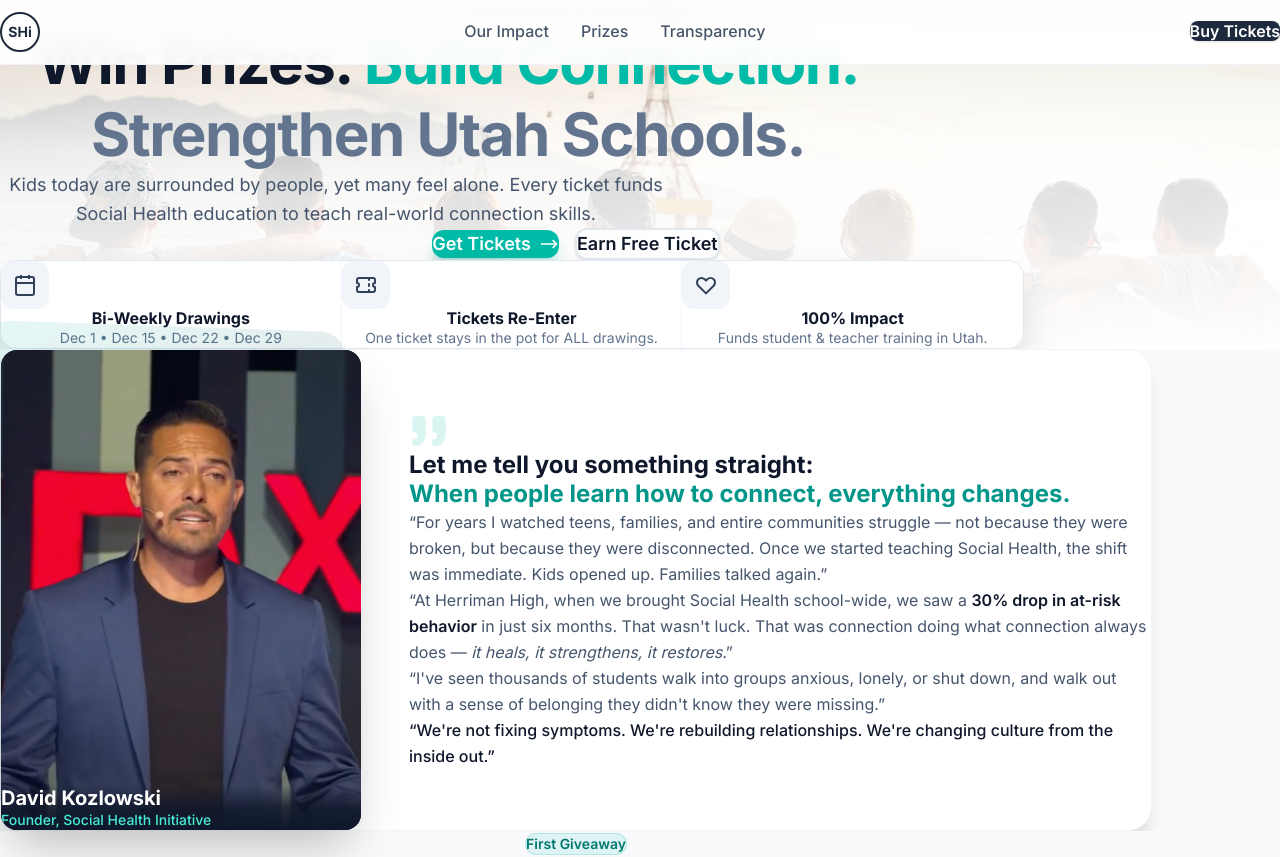
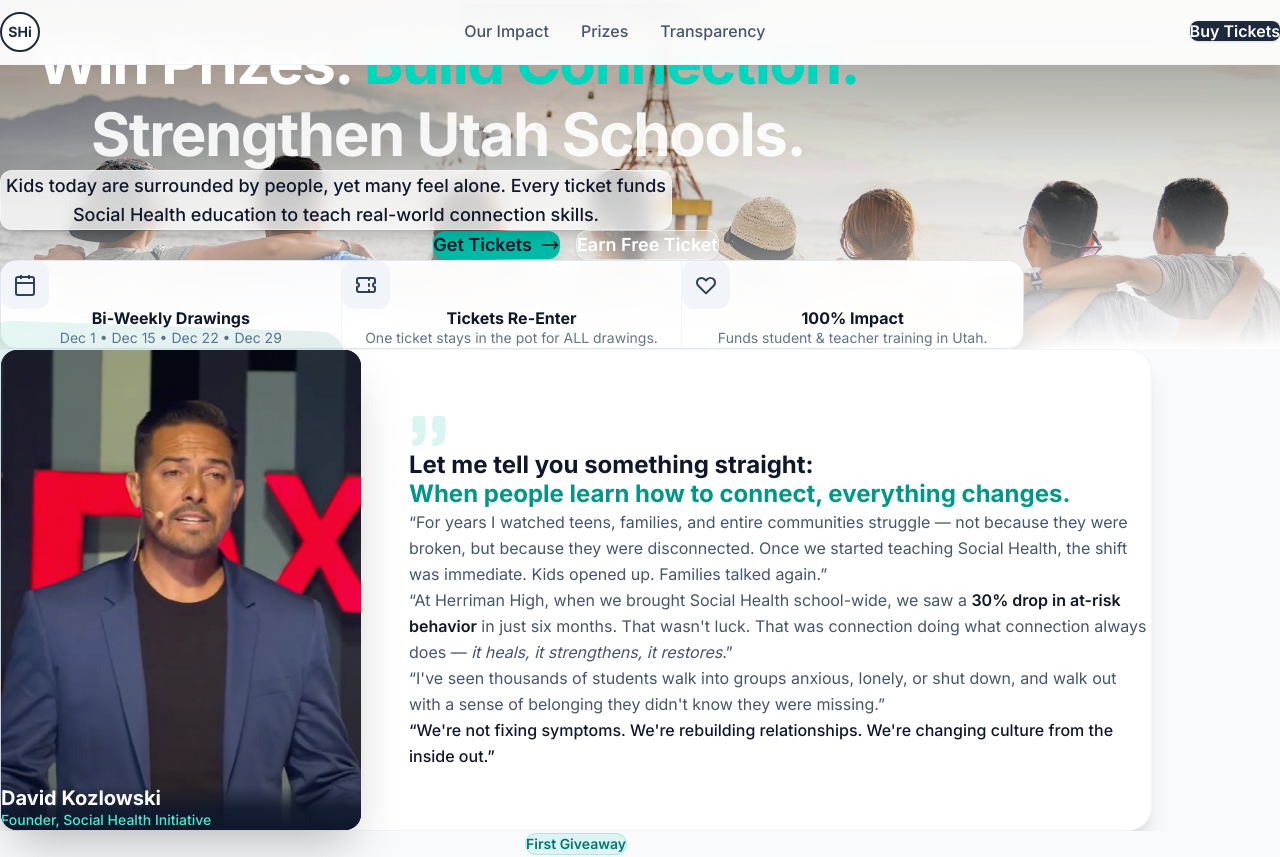
Before and after one commit to danny-nbrain/shi, a Next.js app in the folder raffle/: page / in a window 1280 px wide. Shown: the top 857 px of the page. Built offline with nearby package versions, Linux system fonts and the light colour scheme.

Commit message:
Hero styling: match desired screenshot (white headline + subheadline card)

```diff
--- a/raffle/app/components/Hero.tsx
+++ b/raffle/app/components/Hero.tsx
@@ -15,39 +15,39 @@
       />
       <div
         aria-hidden="true"
-        className="absolute inset-0 bg-gradient-to-b from-white/30 via-white/85 to-white"
+        className="absolute inset-0 bg-gradient-to-b from-slate-950/35 via-slate-900/10 to-white"
       />
 
       {/* Content */}
       <div className="relative">
-        <div className="mx-auto max-w-6xl px-4 sm:px-6 lg:px-8 pt-28 pb-16 text-center">
+        <div className="mx-auto max-w-6xl px-4 sm:px-6 lg:px-8 pt-28 pb-14 text-center">
           {/* Badge */}
-          <div className="inline-flex items-center gap-2 rounded-full border border-teal-500/20 bg-teal-500/10 px-4 py-2 text-sm font-semibold text-teal-700">
+          <div className="inline-flex items-center gap-2 rounded-full bg-slate-900/70 px-4 py-2 text-sm font-semibold text-white shadow-sm backdrop-blur">
             <span className="relative flex h-2 w-2">
               <span className="absolute inline-flex h-full w-full animate-ping rounded-full bg-teal-400 opacity-50" />
-              <span className="relative inline-flex h-2 w-2 rounded-full bg-teal-500" />
+              <span className="relative inline-flex h-2 w-2 rounded-full bg-teal-400" />
             </span>
             SHI Christmas Countdown Raffle
           </div>
 
           {/* Headline */}
-          <h1 className="mx-auto mt-6 max-w-4xl text-balance text-4xl font-extrabold leading-tight tracking-tight text-slate-900 sm:text-5xl lg:text-6xl">
-            <span className="text-slate-900">Win Prizes. </span>
-            <span className="text-teal-500">Build Connection.</span>
+          <h1 className="mx-auto mt-7 max-w-4xl text-balance text-4xl font-extrabold leading-tight tracking-tight text-white sm:text-5xl lg:text-6xl">
+            <span className="text-white">Win Prizes. </span>
+            <span className="text-teal-400">Build Connection.</span>
             <br className="hidden sm:block" />
-            <span className="text-slate-500">Strengthen Utah Schools.</span>
+            <span className="text-white/90">Strengthen Utah Schools.</span>
           </h1>
 
           {/* Subheadline */}
-          <p className="mx-auto mt-6 max-w-2xl text-pretty text-base leading-relaxed text-slate-600 sm:text-lg">
+          <div className="mx-auto mt-6 max-w-2xl rounded-xl border border-white/40 bg-white/75 px-6 py-4 text-pretty text-base font-medium leading-relaxed text-slate-900 shadow-lg backdrop-blur sm:text-lg">
             Kids today are surrounded by people, yet many feel alone. Every ticket funds Social Health education to teach real-world connection skills.
-          </p>
+          </div>
 
           {/* CTA Buttons */}
-          <div className="mt-10 flex flex-col items-center justify-center gap-4 sm:flex-row">
+          <div className="mt-8 flex flex-col items-center justify-center gap-4 sm:flex-row">
             <a
               href="#tickets"
-              className="inline-flex items-center justify-center gap-2 rounded-xl bg-teal-500 px-10 py-4 text-lg font-semibold text-white shadow-lg shadow-teal-500/25 transition-all hover:-translate-y-0.5 hover:bg-teal-600 hover:shadow-xl"
+              className="inline-flex items-center justify-center gap-2 rounded-xl bg-teal-500 px-10 py-4 text-lg font-semibold text-slate-900 shadow-lg shadow-teal-500/30 transition-all hover:-translate-y-0.5 hover:bg-teal-400 hover:shadow-xl"
             >
               Get Tickets
               <svg className="h-5 w-5" fill="none" stroke="currentColor" viewBox="0 0 24 24">
@@ -57,15 +57,15 @@
             <button
               type="button"
               onClick={onEarnFreeTicket}
-              className="inline-flex items-center justify-center gap-2 rounded-xl border-2 border-slate-200 bg-white/95 px-10 py-4 text-lg font-semibold text-slate-900 shadow-sm transition-all hover:-translate-y-0.5 hover:bg-white hover:shadow-lg"
+              className="inline-flex items-center justify-center gap-2 rounded-xl border border-white/55 bg-white/20 px-10 py-4 text-lg font-semibold text-white shadow-sm backdrop-blur transition-all hover:-translate-y-0.5 hover:bg-white/25 hover:shadow-lg"
             >
               Earn Free Ticket
             </button>
           </div>
         </div>
 
-        {/* Features Bar (slightly overlaps next section like the desired design) */}
-        <div className="mx-auto max-w-5xl px-4 sm:px-6 lg:px-8 -mb-12">
+        {/* Features Bar */}
+        <div className="mx-auto max-w-5xl px-4 sm:px-6 lg:px-8 pb-14">
           <div className="grid overflow-hidden rounded-2xl border border-gray-200 bg-white/95 shadow-2xl backdrop-blur md:grid-cols-3 md:divide-x md:divide-y-0 divide-y divide-gray-100">
             <div className="p-7 text-center">
               <div className="mx-auto mb-3 flex h-12 w-12 items-center justify-center rounded-xl bg-slate-100">
```
